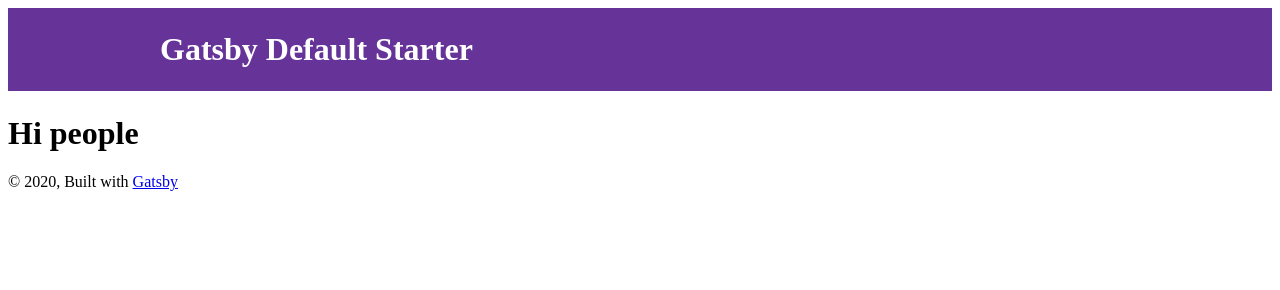
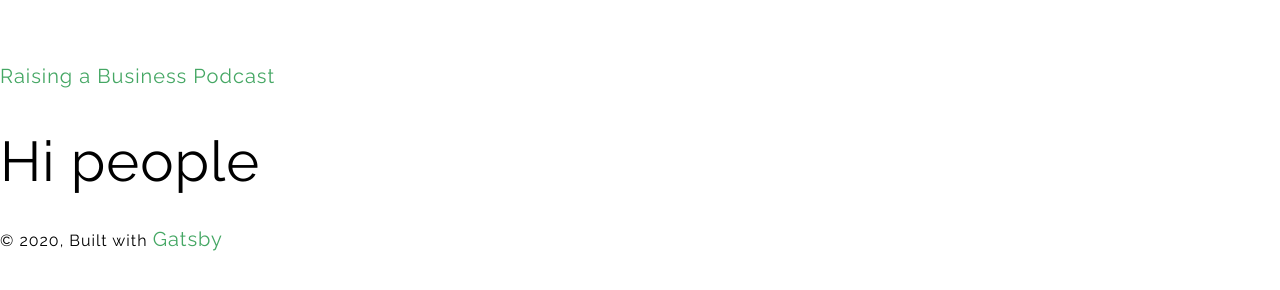
Before and after one commit to Rouncer27/raising-business, a Gatsby site: page / in a window 1280 px wide. Built offline with nearby package versions, Linux system fonts and the light colour scheme; Gatsby itself is replaced by a stand-in of ours.

Commit message:
fonts loaded

```diff
--- a/gatsby-config.js
+++ b/gatsby-config.js
@@ -1,8 +1,8 @@
 module.exports = {
   siteMetadata: {
-    title: `Gatsby Default Starter`,
-    description: `Kick off your next, great Gatsby project with this default starter. This barebones starter ships with the main Gatsby configuration files you might need.`,
-    author: `@gatsbyjs`,
+    title: `Raising a Business Podcast`,
+    description: `This is a place where we will discuss what it is like to Raise a Business, as business owners trying to build something amazing, as a husband and wife team, as people strengthening relationships and growing as human beings.`,
+    author: `@raisingabiz`,
   },
   plugins: [
     `gatsby-plugin-react-helmet`,
@@ -21,8 +21,8 @@ module.exports = {
         name: `gatsby-starter-default`,
         short_name: `starter`,
         start_url: `/`,
-        background_color: `#663399`,
-        theme_color: `#663399`,
+        background_color: `#276a39`,
+        theme_color: `#greenish`,
         display: `minimal-ui`,
         icon: `src/images/gatsby-icon.png`, // This path is relative to the root of the site.
       },
--- a/src/components/Header.js
+++ b/src/components/Header.js
@@ -1,42 +1,14 @@
 import { Link } from "gatsby"
-import PropTypes from "prop-types"
 import React from "react"
 
 const Header = ({ siteTitle }) => (
-  <header
-    style={{
-      background: `rebeccapurple`,
-      marginBottom: `1.45rem`,
-    }}
-  >
-    <div
-      style={{
-        margin: `0 auto`,
-        maxWidth: 960,
-        padding: `1.45rem 1.0875rem`,
-      }}
-    >
-      <h1 style={{ margin: 0 }}>
-        <Link
-          to="/"
-          style={{
-            color: `white`,
-            textDecoration: `none`,
-          }}
-        >
-          {siteTitle}
-        </Link>
+  <header>
+    <div>
+      <h1>
+        <Link to="/">{siteTitle}</Link>
       </h1>
     </div>
   </header>
 )
 
-Header.propTypes = {
-  siteTitle: PropTypes.string,
-}
-
-Header.defaultProps = {
-  siteTitle: ``,
-}
-
 export default Header
--- a/src/components/layout.js
+++ b/src/components/layout.js
@@ -4,6 +4,7 @@ import { useStaticQuery, graphql } from "gatsby"
 import SEO from "./SEO"
 import Header from "./Header"
 import Footer from "./Footer"
+import GlobalStyles from "../styles/GlobalStyles"
 
 const Layout = ({ children }) => {
   const data = useStaticQuery(graphql`
@@ -18,6 +19,7 @@ const Layout = ({ children }) => {
 
   return (
     <>
+      <GlobalStyles />
       <SEO title={data.site.siteMetadata?.title || `Title`} />
       <Header siteTitle={data.site.siteMetadata?.title || `Title`} />
       <main>{children}</main>
--- /dev/null
+++ b/src/styles/Fonts.js
@@ -0,0 +1,48 @@
+import fontRegWoff from "../assets/fonts/raleway-v18-latin-regular.woff"
+import fontRegWoff2 from "../assets/fonts/raleway-v18-latin-regular.woff2"
+import fontRegItWoff from "../assets/fonts/raleway-v18-latin-italic.woff"
+import fontRegItWoff2 from "../assets/fonts/raleway-v18-latin-italic.woff2"
+
+import font700Woff from "../assets/fonts/raleway-v18-latin-700.woff"
+import font700Woff2 from "../assets/fonts/raleway-v18-latin-700.woff2"
+import font700ItWoff from "../assets/fonts/raleway-v18-latin-700italic.woff"
+import font700ItWoff2 from "../assets/fonts/raleway-v18-latin-700italic.woff2"
+
+const PrimaryFonts = `
+  @font-face {
+    font-family: 'Raleway';
+    font-style: normal;
+    font-weight: 400;
+    src: local(''),
+        url('${fontRegWoff2}') format('woff2'),
+        url('${fontRegWoff}') format('woff');
+  }
+
+  @font-face {
+    font-family: 'Raleway';
+    font-style: italic;
+    font-weight: 400;
+    src: local(''),
+        url('${fontRegItWoff2}') format('woff2'),
+        url('${fontRegItWoff}') format('woff');
+  }
+  @font-face {
+    font-family: 'Raleway';
+    font-style: normal;
+    font-weight: 700;
+    src: local(''),
+        url('${font700Woff2}') format('woff2'),
+        url('${font700Woff}') format('woff');
+  }
+
+  @font-face {
+    font-family: 'Raleway';
+    font-style: italic;
+    font-weight: 700;
+    src: local(''),
+        url('${font700ItWoff2}') format('woff2'),
+        url('${font700ItWoff}') format('woff');
+  }
+`
+
+export default PrimaryFonts
--- /dev/null
+++ b/src/styles/GlobalStyles.js
@@ -0,0 +1,130 @@
+import { createGlobalStyle } from "styled-components"
+import styledNormalize from "styled-normalize"
+import Fonts from "./Fonts"
+import { fontSizer } from "./helpers/fonts"
+
+const GlobalStyles = createGlobalStyle`
+  ${styledNormalize};
+  ${Fonts};
+
+  :root {
+    --primary: #45a764;
+    --secondary: #a0da9d;
+    --tertiary: #276a39;
+    --accent: #c5ebb7;
+    --shadow: #284030;
+    --brown: #454545;
+    --black: #0d0d0d;
+    --white: #fff;
+    --grey: #e3e1e2;
+  }
+
+
+  *,
+  *::before,
+  *::after {
+    margin: 0;
+    padding: 0;
+    box-sizing: inherit;
+  }
+
+  html {
+    box-sizing: border-box;
+    font-size: 62.5%;
+    overflow-x: hidden !important;
+  }
+
+  body {
+    box-sizing: border-box;
+    padding: 0;
+    margin: 0;
+    font-size: 1.6rem;
+    font-family: 'Raleway';
+    font-weight: normal;
+    letter-spacing: 0.1rem;
+    line-height: 1.5;
+    overflow-x: hidden !important;
+  }
+
+  h1,
+  h2,
+  h3,
+  h4,
+  h5,
+  h6 {
+    margin: 0;
+    margin-top: 0.5em;
+    margin-bottom: 0.5em;
+    font-family: 'Raleway';
+    font-size: 1.8rem;
+    font-weight: normal;
+    line-height: 1.25;
+  }
+
+  h1 {
+    ${fontSizer(3.2, 5.6, 76.8, 120)}
+  }
+
+  h2 {
+    ${fontSizer(2.6, 4.6, 76.8, 120)}
+    }
+
+  h3 {
+    ${fontSizer(2.2, 3.4, 76.8, 120)}
+  }
+
+  h4 {
+    ${fontSizer(2, 2.8, 76.8, 120)}
+  }
+
+  h5 {
+    ${fontSizer(2, 2.4, 76.8, 120)}
+  }
+
+  h6 {
+    ${fontSizer(1.8, 2.2, 76.8, 120)}
+  }
+
+  p {
+    ${fontSizer(1.8, 2, 76.8, 120)}
+    margin: 0;
+    margin-bottom: 1.5em;
+    line-height: 1.4;
+  }
+
+  a {
+    ${fontSizer(1.8, 2, 76.8, 120)}
+    text-decoration: none;
+    color: var(--primary);
+    font-weight: normal;
+    transition: all 0.3s ease;
+  }
+
+  a:hover {
+    color: var(--primary);
+  }
+
+  span {
+    font-size: 1em;
+  }
+
+  ul,
+  li {
+    margin: 0;
+    padding: 0;
+    font-size: 1.8rem;
+    list-style-type: none;
+  }
+
+  img {
+    display: block;
+    width: 100%;
+    max-width: 100%;
+    height: auto;
+    margin: 0 auto;
+  }
+
+
+`
+
+export default GlobalStyles
--- /dev/null
+++ b/src/styles/helpers/fonts.js
@@ -0,0 +1,22 @@
+export const fontSizer = (
+  minFont = 1.8,
+  maxFont = 2.2,
+  minScreen = 76.8,
+  maxScreen = 110,
+  mobileFont = 1.8
+) => {
+  return `
+  font-size: calc(${mobileFont} * 1rem);
+
+  @media (min-width: calc(${minScreen} * 10px)) {
+    font-size: calc(
+      (${minFont} * 1rem) + (${maxFont} - ${minFont}) *
+        (((100vw - (${minScreen} * 1rem))) / (${maxScreen} - ${minScreen}))
+    );
+  }
+
+  @media (min-width: calc(${maxScreen} * 10px)) {
+    font-size: calc(${maxFont} * 1rem);
+  }
+  `
+}
```
Also changed, not shown: src/assets/fonts/raleway-v18-latin-700.woff (added), src/assets/fonts/raleway-v18-latin-700.woff2 (added), src/assets/fonts/raleway-v18-latin-700italic.woff (added), src/assets/fonts/raleway-v18-latin-700italic.woff2 (added), src/assets/fonts/raleway-v18-latin-italic.woff (added), src/assets/fonts/raleway-v18-latin-italic.woff2 (added), src/assets/fonts/raleway-v18-latin-regular.woff (added), src/assets/fonts/raleway-v18-latin-regular.woff2 (added).
